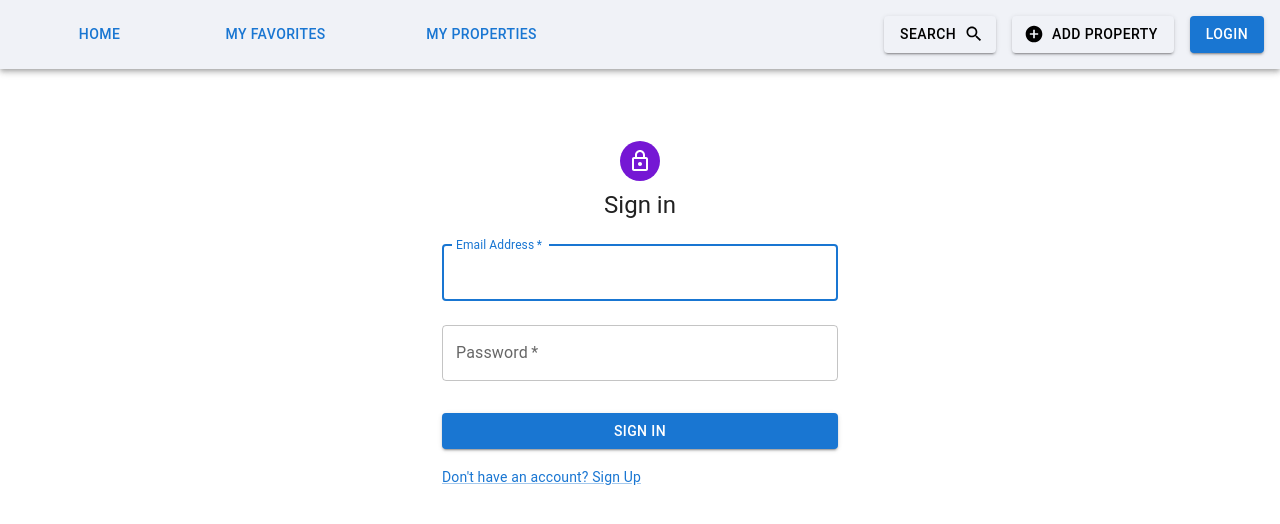
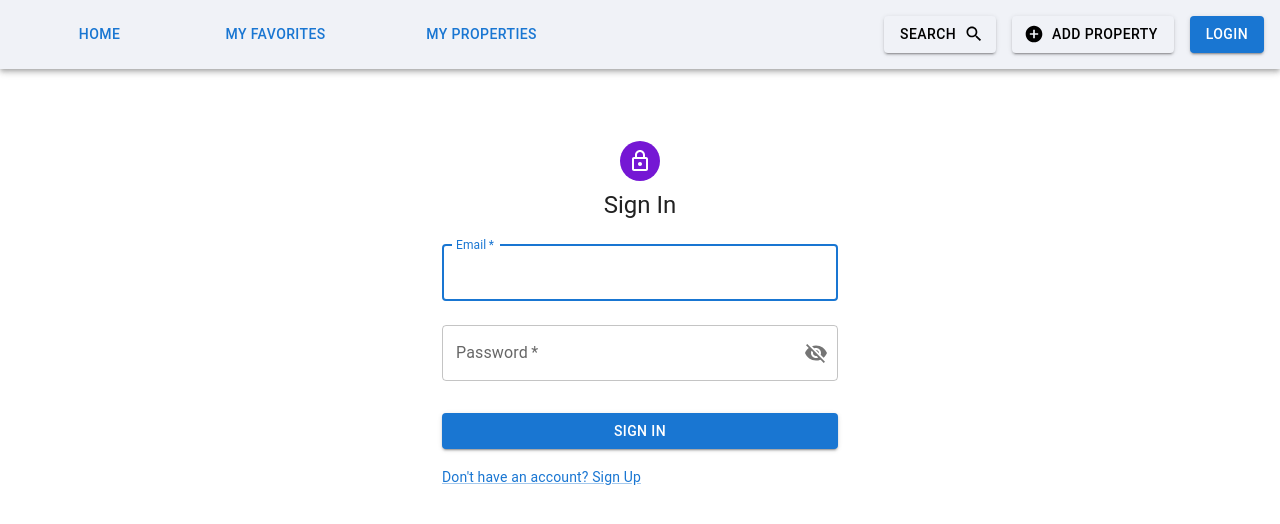
Before and after one commit to nazmuShakib/FrontEnd, a React (Vite) app: page /login in a window 1280 px wide. Shown: the top 524 px of the page. Built offline with nearby package versions, Linux system fonts and the light colour scheme.

Commit message:
use Authentication component in Login component; the password field is not fully functionnal

```diff
--- a/src/components/Login.jsx
+++ b/src/components/Login.jsx
@@ -1,3 +1,4 @@
+import { Link as RouteLink } from 'react-router-dom'
 import {
 	Container,
 	Box,
@@ -8,7 +9,12 @@ import {
 	Link,
 } from '@mui/material'
 import LockOutlinedIcon from '@mui/icons-material/LockOutlined'
-import { Link as RouteLink } from 'react-router-dom'
+import {
+	Header,
+	InputField,
+	Password,
+	SubmitButton,
+} from './Utility/Authentication'
 
 export default function Login() {
 	const handleSubmit = (event) => {
@@ -19,6 +25,7 @@ export default function Login() {
 		const data = new FormData(event.target)
 		console.log(data)
 	}
+	const forRegistration = false
 	return (
 		<Container maxWidth="xs">
 			<Box
@@ -29,46 +36,15 @@ export default function Login() {
 					alignItems: 'center',
 				}}
 			>
-				{/* Sign In Icon */}
-				<Avatar sx={{ m: 1, bgcolor: '#7517d4' }}>
-					<LockOutlinedIcon />
-				</Avatar>
-				{/* Sign In header */}
-				<Typography component="h1" variant="h5">
-					Sign in
-				</Typography>
+				{/* Sign In Icon and Title */}
+				<Header title="Sign In" />
 				<Box component="form" onSubmit={handleSubmit} noValidate sx={{ mt: 1 }}>
 					{/* Email Input */}
-					<TextField
-						margin="normal"
-						required
-						fullWidth
-						id="email"
-						label="Email Address"
-						name="email"
-						autoComplete="email"
-						autoFocus
-					/>
+					<InputField name="email" label="Email" />
 					{/* Password Input */}
-					<TextField
-						margin="normal"
-						required
-						fullWidth
-						name="password"
-						label="Password"
-						type="password"
-						id="password"
-						autoComplete="current-password"
-					/>
+					<Password forRegistration />
 					{/* Submit Buttion */}
-					<Button
-						type="submit"
-						fullWidth
-						variant="contained"
-						sx={{ mt: 3, mb: 2 }}
-					>
-						Sign In
-					</Button>
+					<SubmitButton name="Sign In" />
 					{/* Register Page link */}
 					<Link component={RouteLink} to="/register" variant="body2">
 						Don&apos;t have an account? Sign Up
```
